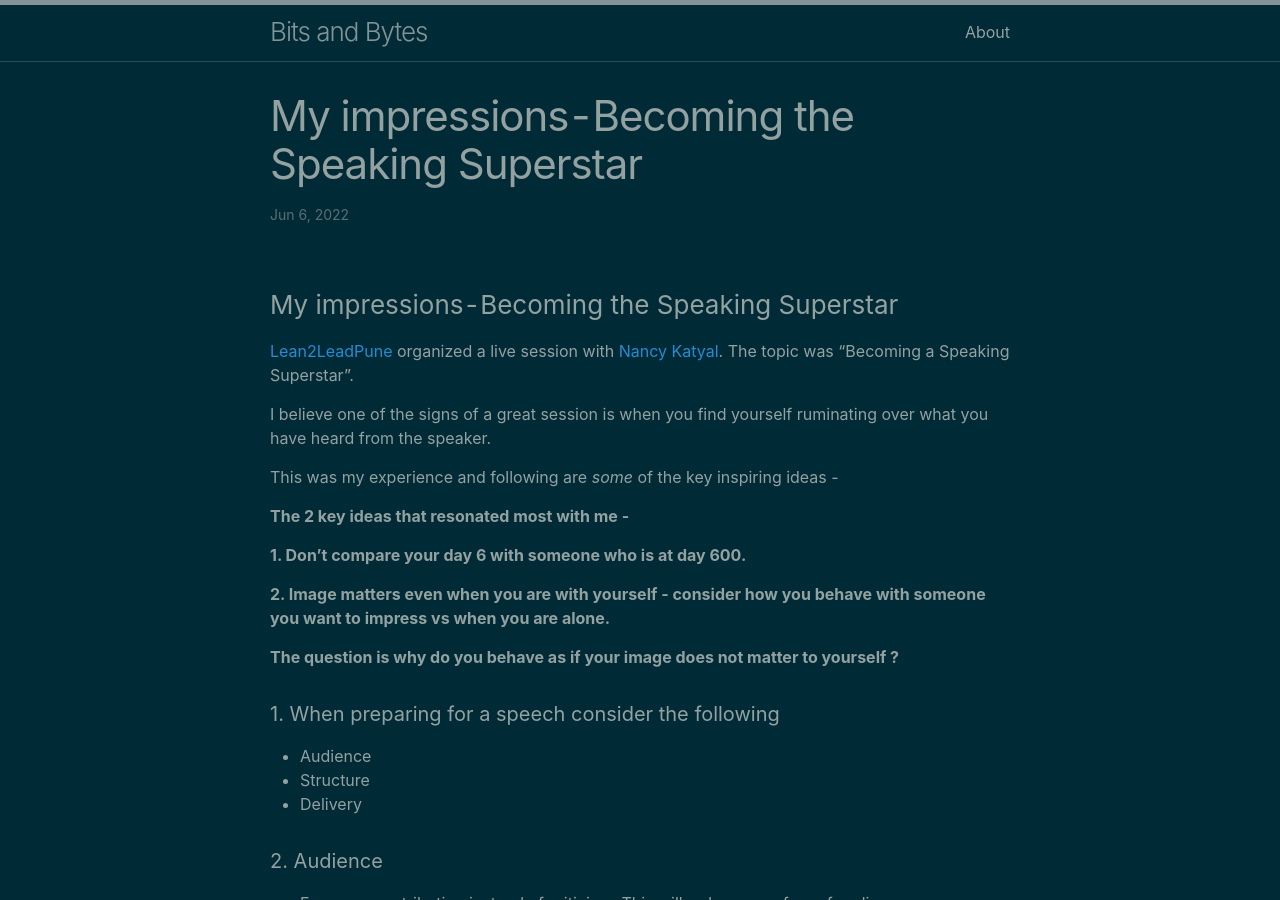
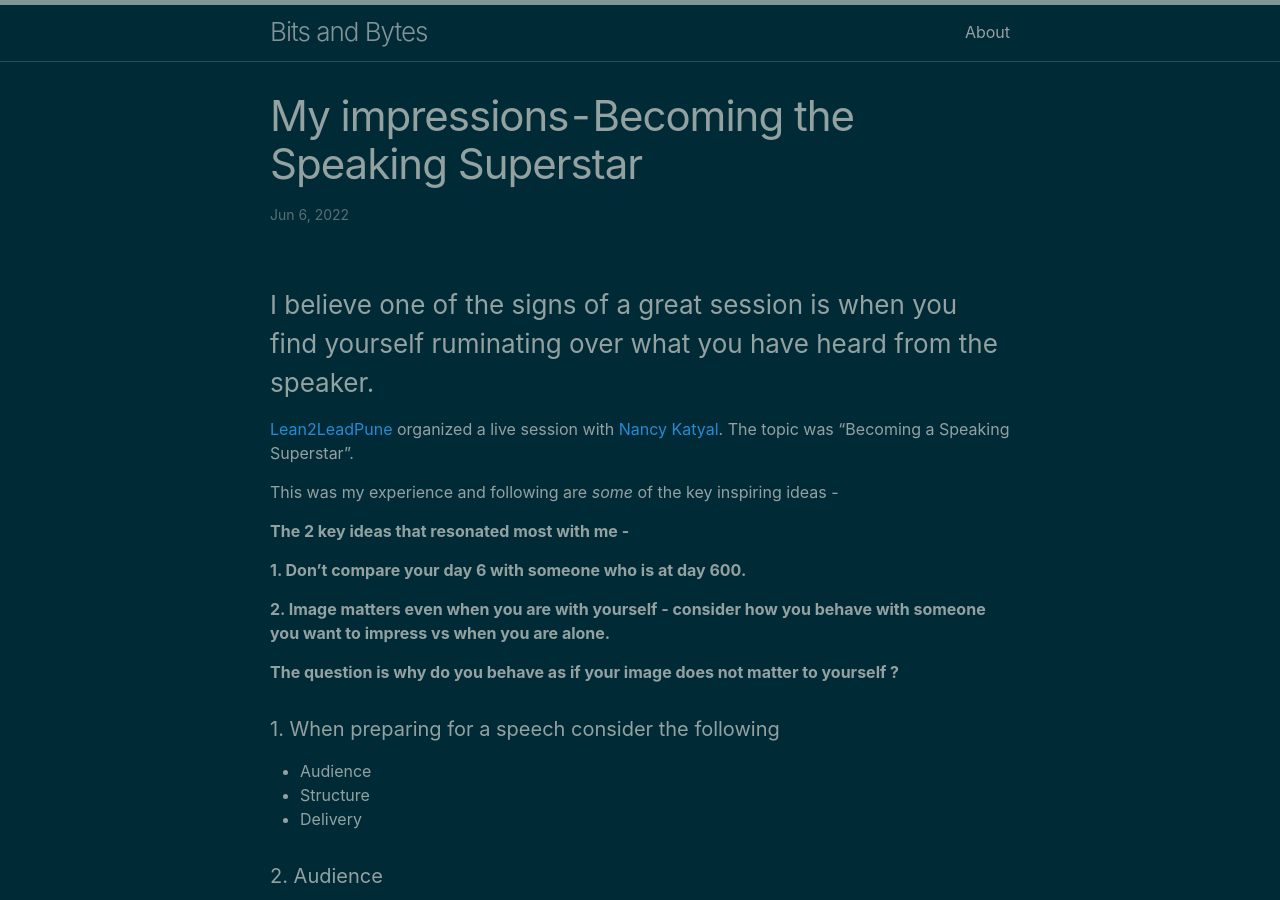
Before and after one commit to vidyabhandary/blog, a Jekyll site: the page built from _posts/2022-06-06-MyImpressions.md, in a window 1280 px wide and 900 px high. Built offline with Jekyll 4.4.1, drawn with Linux system fonts in a browser that asks for light colours; our own code applies the rules of GitHub Pages for plain Markdown files.

Commit message:
Update header line

```diff
--- a/_posts/2022-06-06-MyImpressions.md
+++ b/_posts/2022-06-06-MyImpressions.md
@@ -5,11 +5,9 @@ meta: "#PublicSpeaking, #Communication, #LeanIn"
 date: 2022-06-06
 ---
 
-### My impressions - Becoming the Speaking Superstar
+### I believe one of the signs of a great session is when you find yourself ruminating over what you have heard from the speaker.
 
 [Lean2LeadPune](https://www.linkedin.com/in/lean2lead-pune-bbb92a169/) organized a live session with [Nancy Katyal](https://www.linkedin.com/in/nancykatyal). The topic was "Becoming a Speaking Superstar".
-
-I believe one of the signs of a great session is when you find yourself ruminating over what you have heard from the speaker.
 
 This was my experience and following are _some_ of the key inspiring ideas -
 
```
